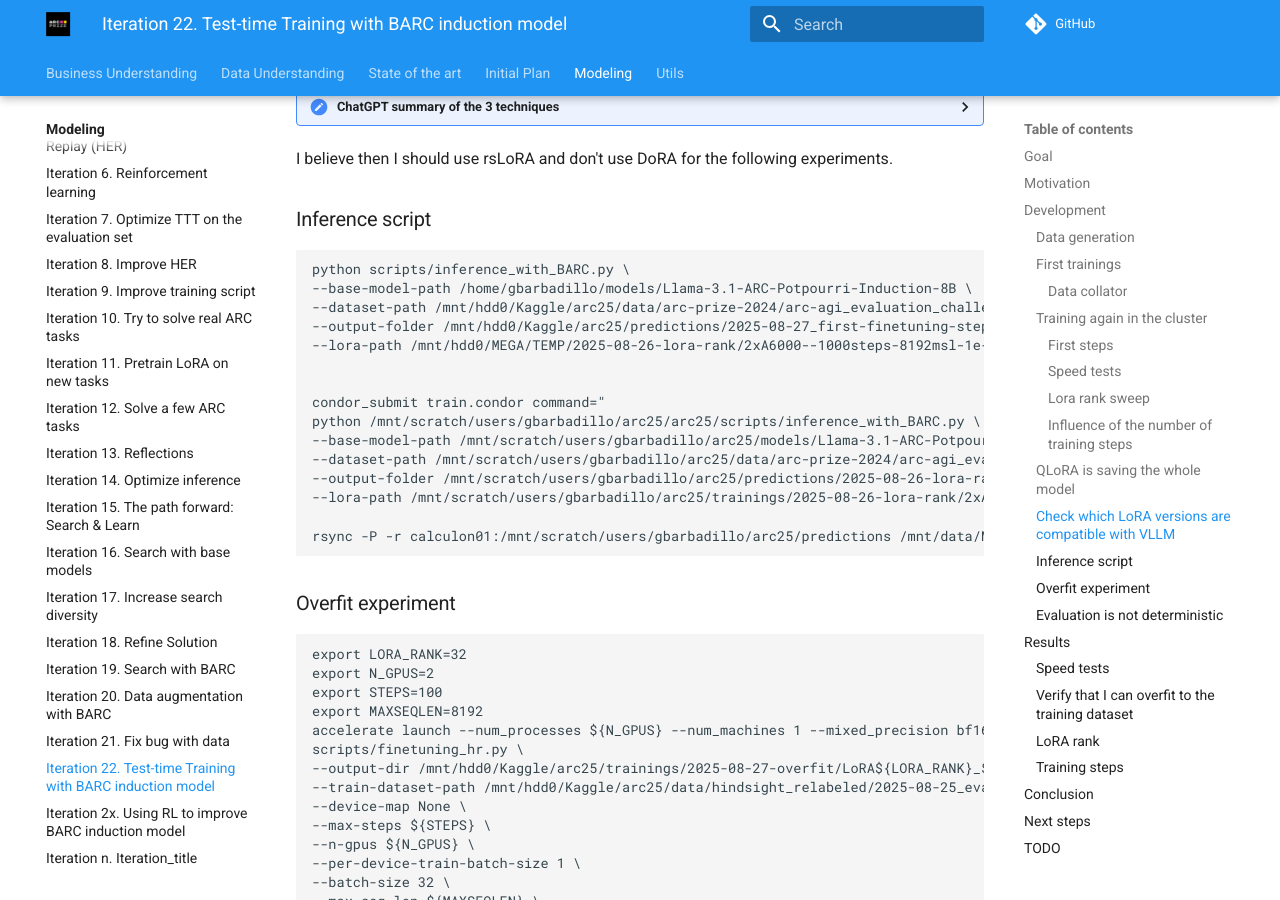
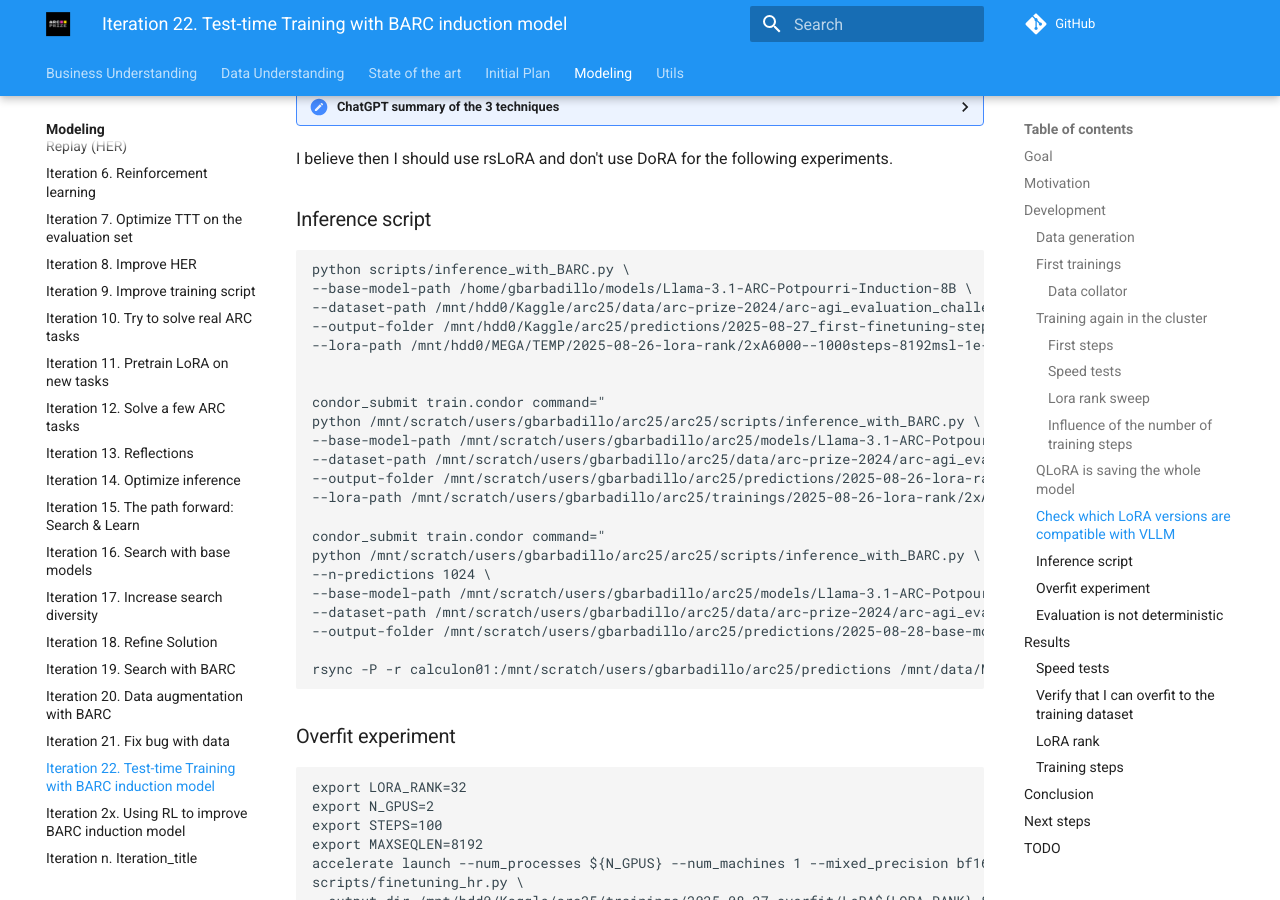
Before and after one commit to ironbar/arc25, an MkDocs documentation site: the page built from docs/modeling/Iteration_22_ttt_BARC.md, in a window 1280 px wide and 900 px high, scrolled down 10640 px. Built offline with MkDocs 1.6.1 and Material for MkDocs 9.7.7, drawn with Linux system fonts in a browser that asks for light colours; comment, search, counter and statistics services are not loaded.

Commit message:
small update on inference script

````diff
--- a/docs/modeling/Iteration_22_ttt_BARC.md
+++ b/docs/modeling/Iteration_22_ttt_BARC.md
@@ -545,6 +545,13 @@ python /mnt/scratch/users/gbarbadillo/arc25/arc25/scripts/inference_with_BARC.py
 --output-folder /mnt/scratch/users/gbarbadillo/arc25/predictions/2025-08-26-lora-rank/2xA6000--1000steps-8192msl-1e-4lr-lora32 \
 --lora-path /mnt/scratch/users/gbarbadillo/arc25/trainings/2025-08-26-lora-rank/2xA6000--1000steps-8192msl-1e-4lr-lora32/checkpoint-1000" -append request_gpus=1 -append request_cpus=4
 
+condor_submit train.condor command="
+python /mnt/scratch/users/gbarbadillo/arc25/arc25/scripts/inference_with_BARC.py \
+--n-predictions 1024 \
+--base-model-path /mnt/scratch/users/gbarbadillo/arc25/models/Llama-3.1-ARC-Potpourri-Induction-8B \
+--dataset-path /mnt/scratch/users/gbarbadillo/arc25/data/arc-prize-2024/arc-agi_evaluation_challenges.json \
+--output-folder /mnt/scratch/users/gbarbadillo/arc25/predictions/2025-08-28-base-model/evaluation" -append request_gpus=1 -append request_cpus=4
+
 rsync -P -r calculon01:/mnt/scratch/users/gbarbadillo/arc25/predictions /mnt/data/MEGA/TEMP
 ```
 
````
Also changed, not shown: 1 other file.
